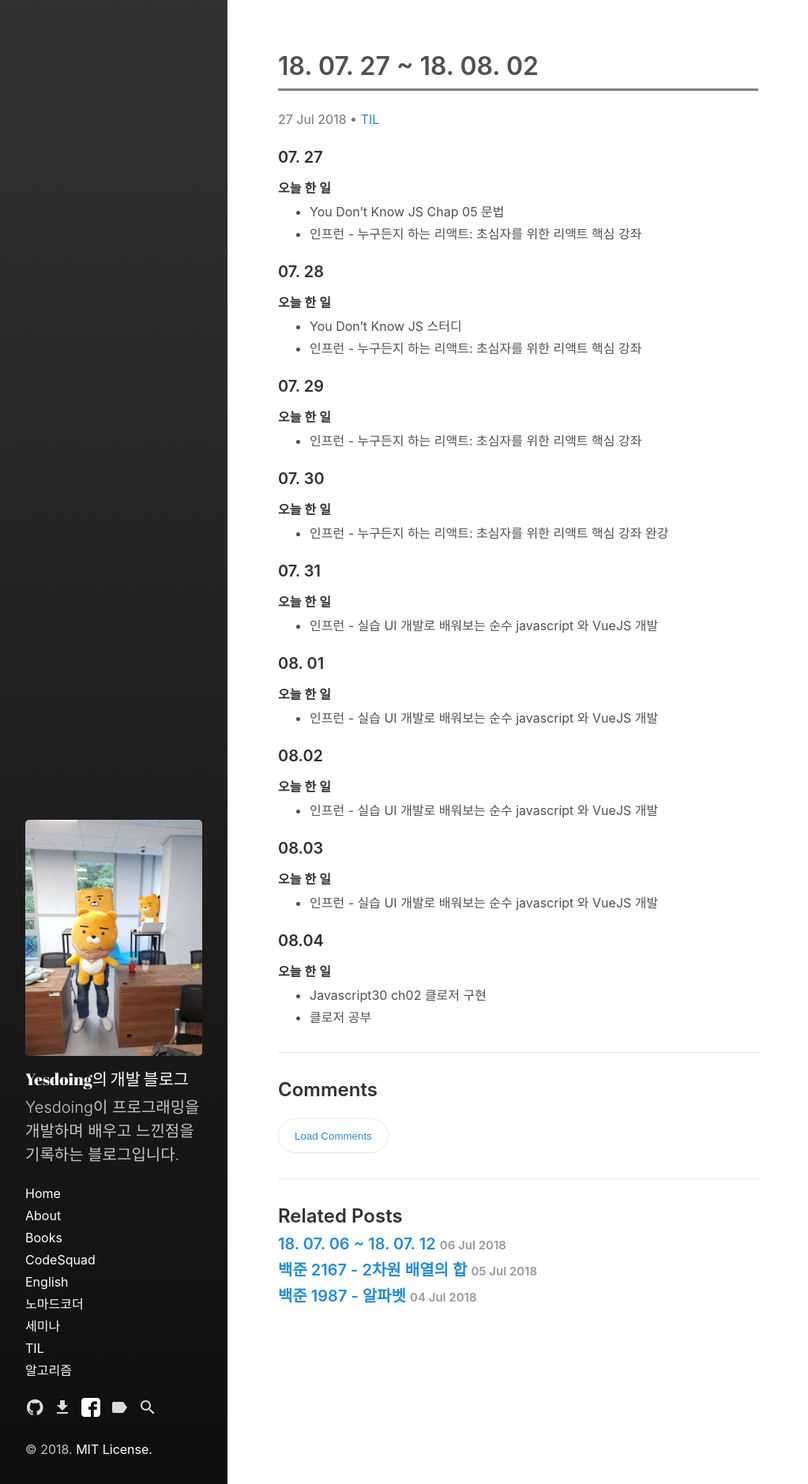
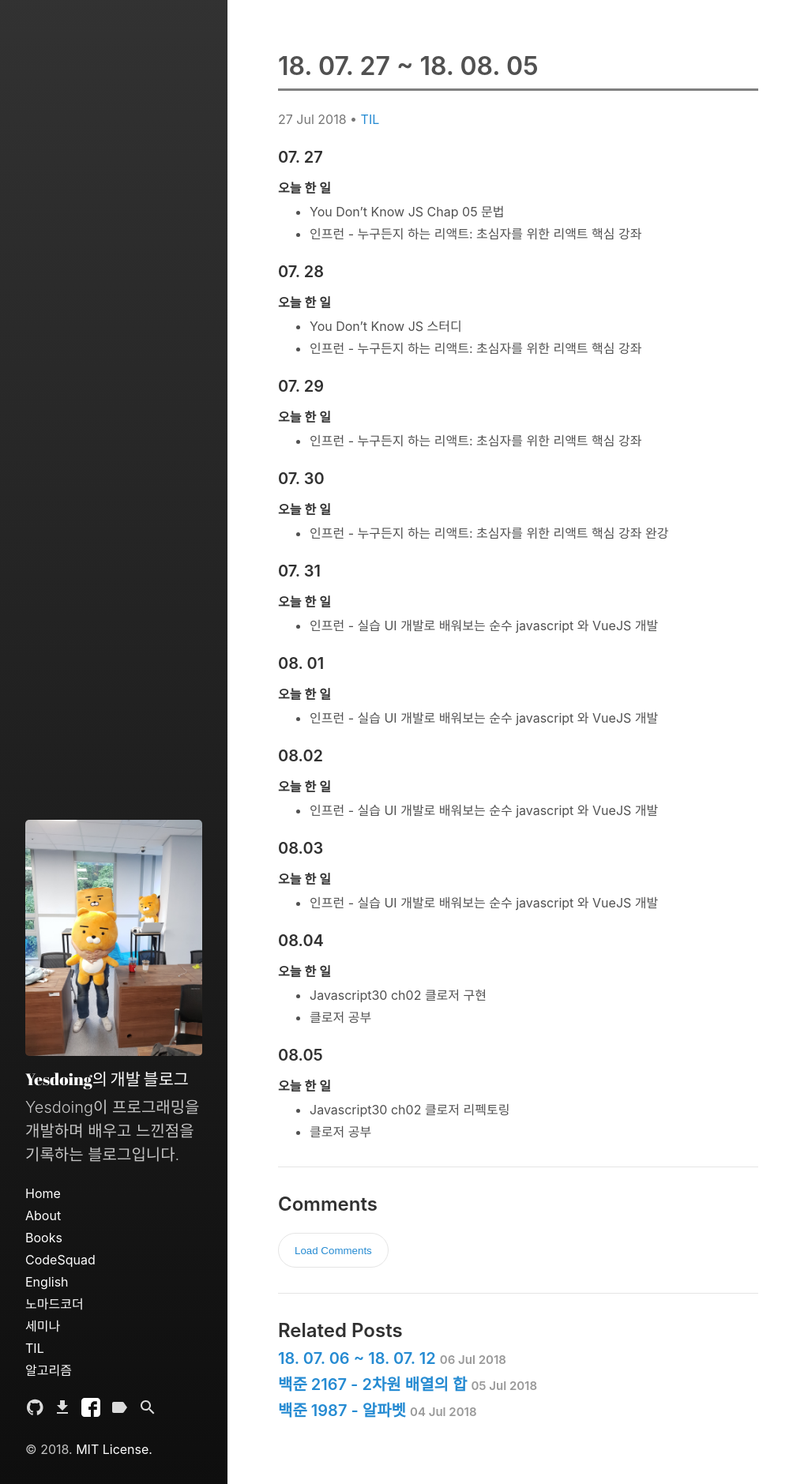
Before and after one commit to Yesdoing/Yesdoing.github.io, a Jekyll site: the page built from _posts/TIL/2018-07-27-07-28-TIL.md, in a window 1280 px wide. Shown: the whole page at 79% size, without its empty margins (0-1023 px from the left). Built offline with Jekyll 4.4.1, drawn with Linux system fonts in a browser that asks for light colours.

Commit message:
add blog post

```diff
--- a/_posts/TIL/2018-07-27-07-28-TIL.md
+++ b/_posts/TIL/2018-07-27-07-28-TIL.md
@@ -1,6 +1,6 @@
 ---
 layout: post
-title: "18. 07. 27 ~ 18. 08. 02"
+title: "18. 07. 27 ~ 18. 08. 05"
 categories:
   - TIL
 ---
@@ -44,3 +44,8 @@ categories:
 #### 오늘 한 일
 - Javascript30 ch02 클로저 구현
 - 클로저 공부
+
+### 08.05
+#### 오늘 한 일
+- Javascript30 ch02 클로저 리펙토링
+- 클로저 공부
```
